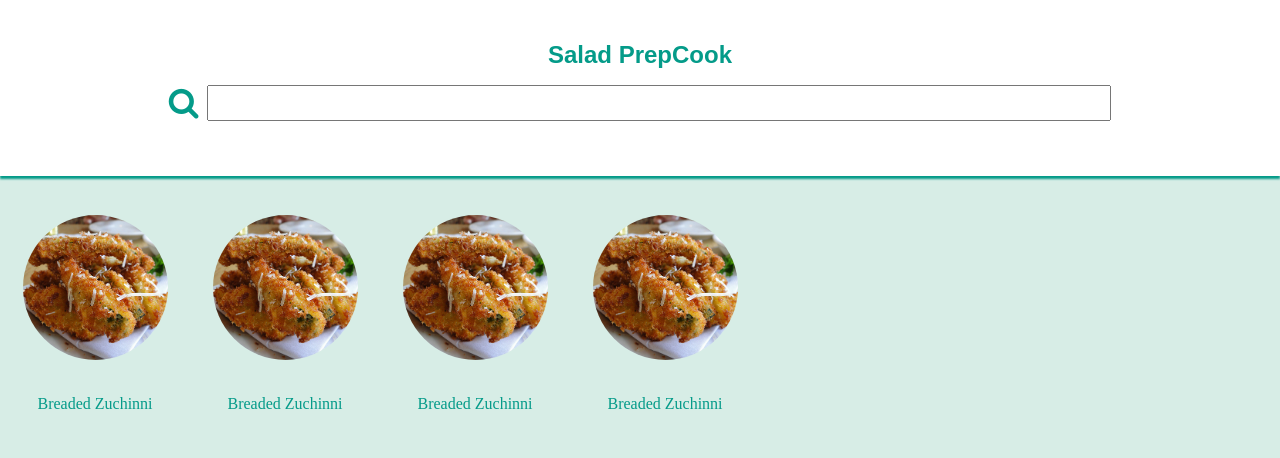
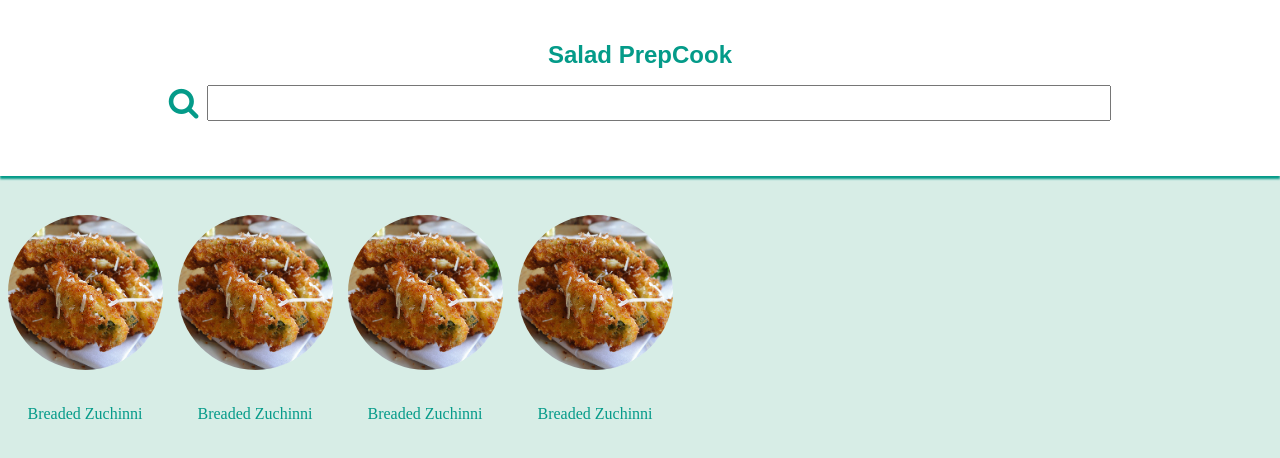
Before and after one commit to djuarez94/recipeReview_Application, a PHP site: page /recipes.php in a window 1280 px wide. Shown: the part 100-558 px from the top of the page. Run offline with PHP 8.4, Linux system fonts and the light colour scheme.

Commit message:
css change

```diff
--- a/css/styles.css
+++ b/css/styles.css
@@ -112,13 +112,13 @@
       margin: 5px;
       text-align: center;
       float: left;
-      width: 180px;
+      width: 160px;
       padding-top: 10px;
   }
 
   div.recipeItem img {
       height: auto;
-      width: 145px;
+      width: 155px;
 
       border-radius: 100%;
   }
```
